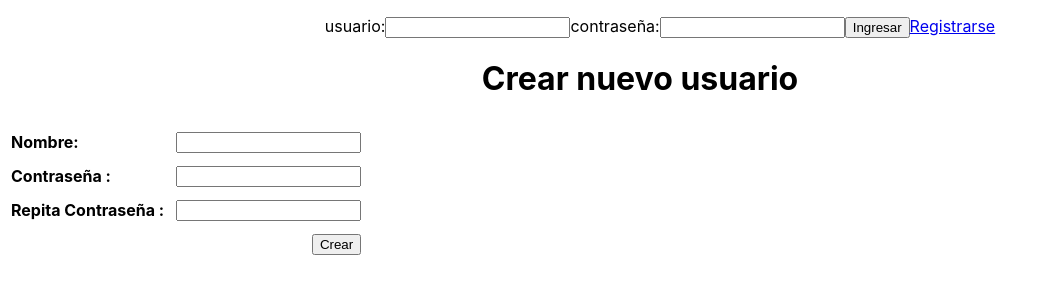
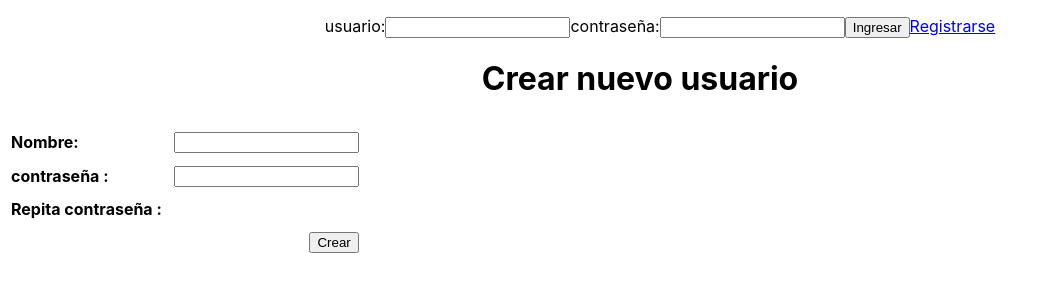
Before and after one commit to finance-leasing-web-app/TFfinanzas, a React (Create React App) app in the folder reactfinanzas/: page /usuario/crear in a window 1280 px wide. Shown: the top 300 px of the page, without its empty margins (0-1048 px from the left). Built offline with nearby package versions, Linux system fonts and the light colour scheme.

Commit message:
crear usuarios

```diff
--- a/reactfinanzas/package.json
+++ b/reactfinanzas/package.json
@@ -6,6 +6,7 @@
     "@testing-library/jest-dom": "^5.16.5",
     "@testing-library/react": "^13.4.0",
     "@testing-library/user-event": "^13.5.0",
+    "axios": "^1.1.3",
     "react": "^18.2.0",
     "react-dom": "^18.2.0",
     "react-router-dom": "^6.4.3",
--- a/reactfinanzas/src/App.js
+++ b/reactfinanzas/src/App.js
@@ -7,6 +7,8 @@ import TBResultados from './Components/TBResultados';
 import TBDetalles from './Components/TBDetalles';
 import CrearUsuario from './Components/CrearUsuario';
 import EditarUsuario from './Components/EditarUsuario';
+import ListarUsuario from './Components/ListarUsuario';
+import IndexMA from './Components/IndexMA';
 
 function App() {
   return (
@@ -15,13 +17,16 @@ function App() {
       <nav>
           <ul>
             usuario:<input type={"text"}></input>contraseña:<input type={"password"}></input><button>Ingresar</button><Link to="usuario/crear">Registrarse</Link>
-            {/* <li><link>pagina principal</link></li> */}
           </ul>
       </nav>
       <Routes>
+        <Route index element={<IndexMA />}/>
+        <Route path='usuario/listar' element={<ListarUsuario />}/>
         <Route path='usuario/crear' element={<CrearUsuario />}/>
         <Route path='usuario/editar' element={<EditarUsuario />}/>
-
+        <Route path='tabla/datos' element={<TBDatos />}/>
+        <Route path='tabla/resultados' element={<TBResultados />}/>
+        <Route path='tabla/detalles' element={<TBDetalles />}/>
       </Routes>
       </BrowserRouter>
     </div>
--- a/reactfinanzas/src/Components/CrearUsuario.js
+++ b/reactfinanzas/src/Components/CrearUsuario.js
@@ -8,14 +8,14 @@ const CrearUsuario = () => {
     const [inputs, setInputs] = useState([]);
 
     const handleChange = (event) => {
-        const name = event.target.name;
+        const nombre = event.target.name;
         const value = event.target.value;
-        setInputs(values => ({...values, [name]: value}));
+        setInputs(values => ({...values, [nombre]: value}));
     }
     const handleSubmit = (event) => {
         event.preventDefault();
 
-        axios.post('http://localhost:80/api/user/save', inputs).then(function(response){
+        axios.post('http://localhost:80/apiTF/usuario/crear', inputs).then(function(response){
             console.log(response.data);
             navigate('/');
         });
@@ -23,7 +23,7 @@ const CrearUsuario = () => {
     return (
         <div>
             <h1>Crear nuevo usuario</h1>
-            <form>
+            <form onSubmit={handleSubmit}>
             <table cellSpacing="10">
                     <tbody>
                         <tr>
@@ -36,18 +36,18 @@ const CrearUsuario = () => {
                         </tr>
                         <tr>
                             <th align ="left">
-                                <label>Contraseña :</label>
+                                <label>contraseña :</label>
                             </th>
                             <td>
-                                <input type="password" name="contraseña" onChange={handleChange} />
+                                <input type="password" name="contrasegna" onChange={handleChange} />
                             </td>
                         </tr>
                         <tr>
                             <th align ="left">
-                                <label>Repita Contraseña :</label>
+                                <label>Repita contraseña :</label>
                             </th>
                             <td>
-                                <input type="password" name="contraseña_" onChange={handleChange} />
+                                {/* <input type="password" nombre="contrasegna_" onChange={handleChange} /> */}
                             </td>
                         </tr>
                         <tr>
--- /dev/null
+++ b/reactfinanzas/src/Components/IndexMA.js
@@ -0,0 +1,9 @@
+const IndexMA = () => {
+    return (
+        <div className="IndexMA">
+          <h1>Metodo Aleman</h1>
+        </div>
+    );
+}
+
+export default IndexMA;
```
Also changed, not shown: 1 other file (tests, documents, lock files or other folders).
